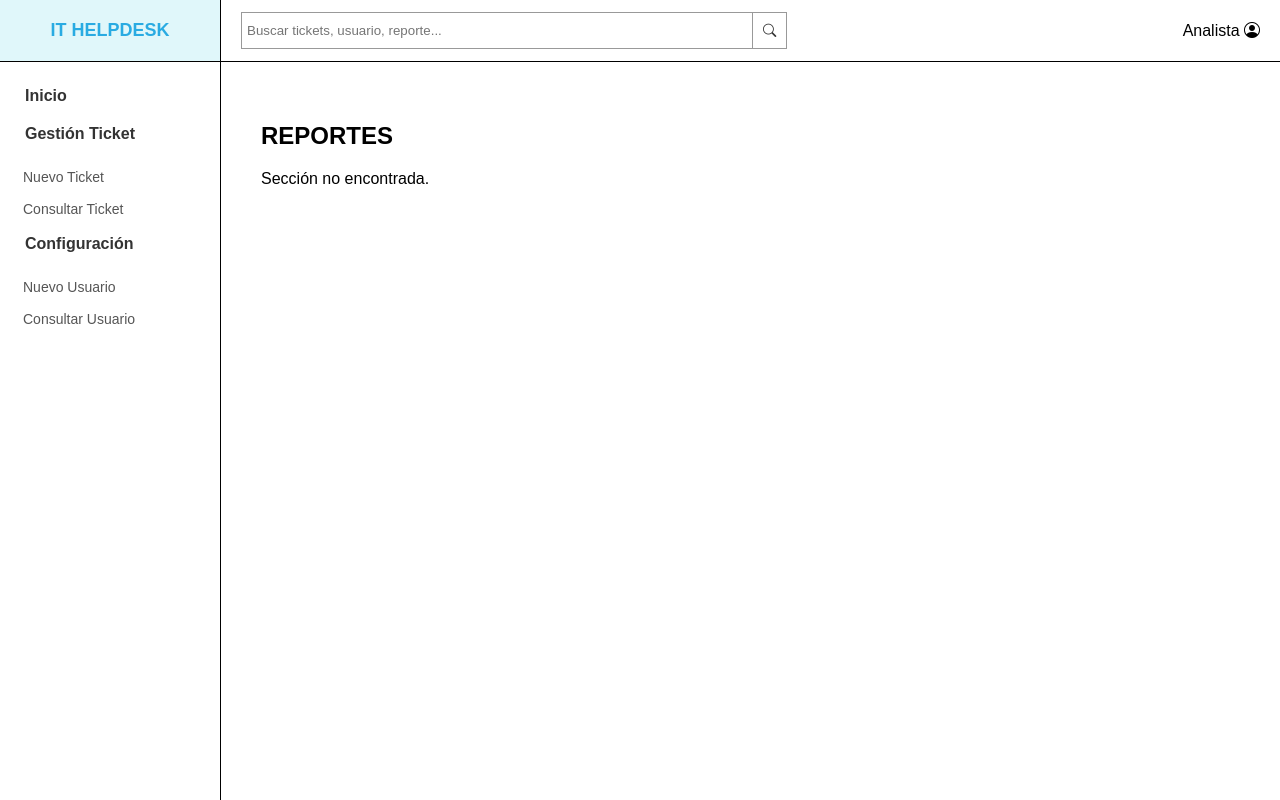
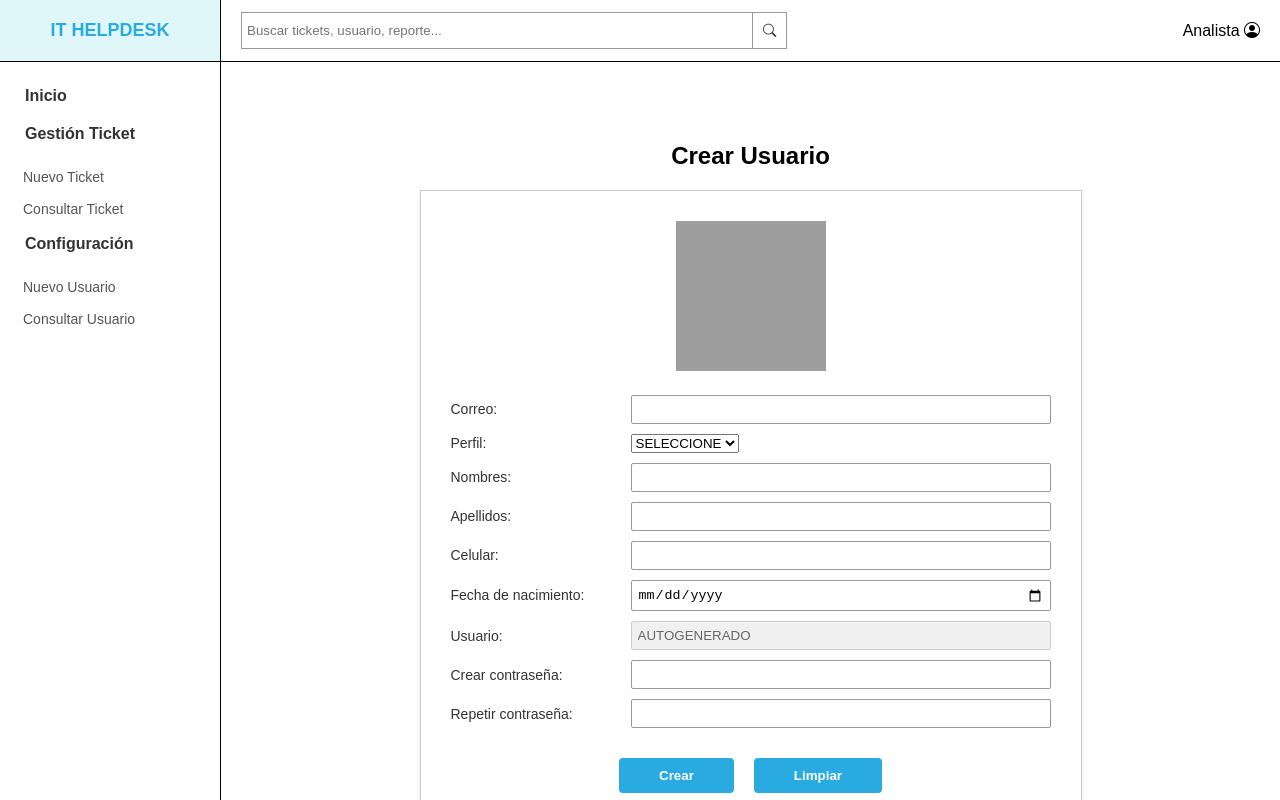
Before and after one commit to Surquito/DEW-PF, a plain HTML site: page index.html in a window 1280 px wide. Both pictures are taken after a click on the link "Nuevo Usuario". Shown: the top 800 px of the page. Drawn offline with nearby package versions, Linux system fonts and the light colour scheme; grey boxes are pictures that could not be loaded.

Commit message:
Actualización de Crear Usuario

```diff
--- a/app.js
+++ b/app.js
@@ -186,7 +186,73 @@ function navegar() {
   } else if (ruta === "readticket") {
     html = "<h2>Contacto</h2><p>Escríbenos a ejemplo@correo.com</p>";
   } else if (ruta === "newuser") {
-    html = "<h2>REPORTES</h2><p>Sección no encontrada.</p>";
+    html = `
+      <div class="newUser-container">
+        <h2>Crear Usuario</h2>
+
+        <div class="user-card">
+          <div class="user-avatar">
+            <img src="https://cdn-icons-png.flaticon.com/512/149/149071.png" alt="user" width="150" height="150">
+          </div>
+
+          <form class="user-form">
+            <div class="form-group">
+              <label>Correo:</label>
+              <input type="email">
+            </div>
+
+            <div class="form-group">
+              <label>Perfil:</label>
+              <select>
+                <option>SELECCIONE</option>
+                <option>Analista</option>
+                <option>Usuario</option>
+              </select>
+            </div>
+
+            <div class="form-group">
+              <label>Nombres:</label>
+              <input type="text">
+            </div>
+
+            <div class="form-group">
+              <label>Apellidos:</label>
+              <input type="text">
+            </div>
+
+            <div class="form-group">
+              <label>Celular:</label>
+              <input type="text">
+            </div>
+
+            <div class="form-group">
+              <label>Fecha de nacimiento:</label>
+              <input type="date">
+            </div>
+
+            <div class="form-group">
+              <label>Usuario:</label>
+              <input type="text" value="AUTOGENERADO" readonly>
+            </div>
+
+            <div class="form-group">
+              <label>Crear contraseña:</label>
+              <input type="password">
+            </div>
+
+            <div class="form-group">
+              <label>Repetir contraseña:</label>
+              <input type="password">
+            </div>
+
+            <div class="form-actions">
+              <button type="button" class="btn-action btn-blue">Crear</button>
+              <button type="button" class="btn-action btn-blue">Limpiar</button>
+            </div>
+          </form>
+        </div>
+      </div>
+    `;
   } else if (ruta === "readuser") {
     html = `
       <div class="user-consult-container">
--- a/style.css
+++ b/style.css
@@ -321,3 +321,10 @@ footer {
 .btn-action:hover {
   opacity: 0.9;
 }
+
+.newUser-container {
+  display: flex;
+  flex-direction: column;
+  align-items: center;
+  padding: 20px;
+}
```
